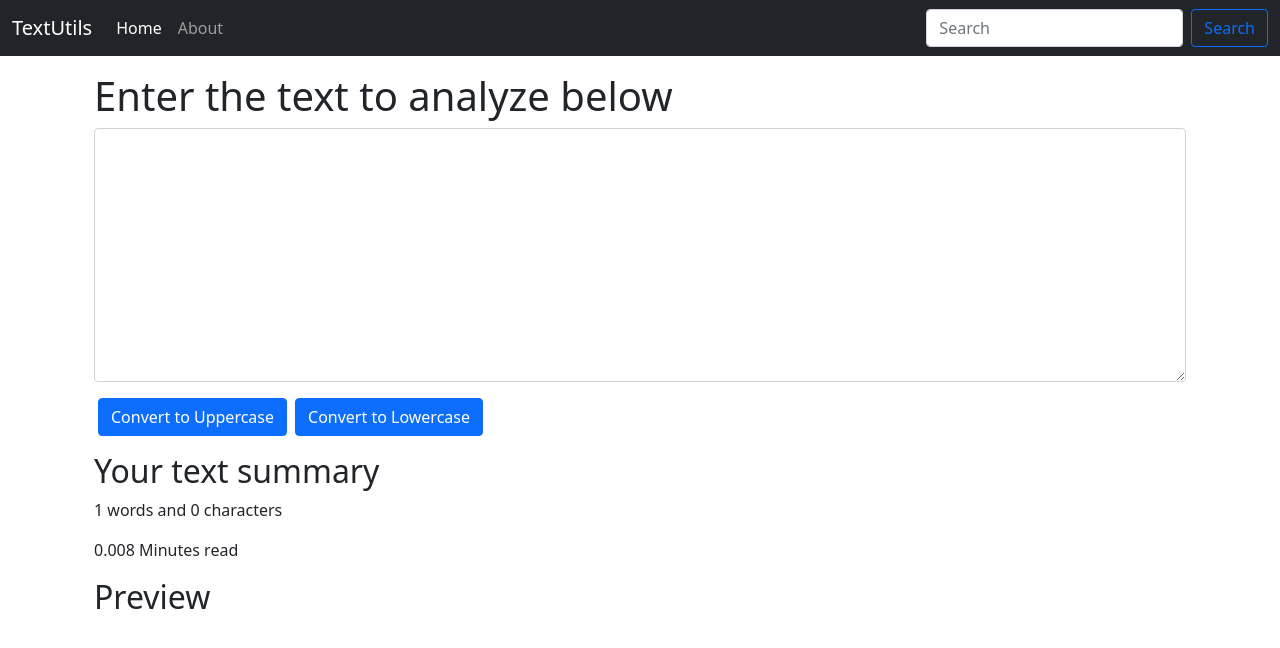
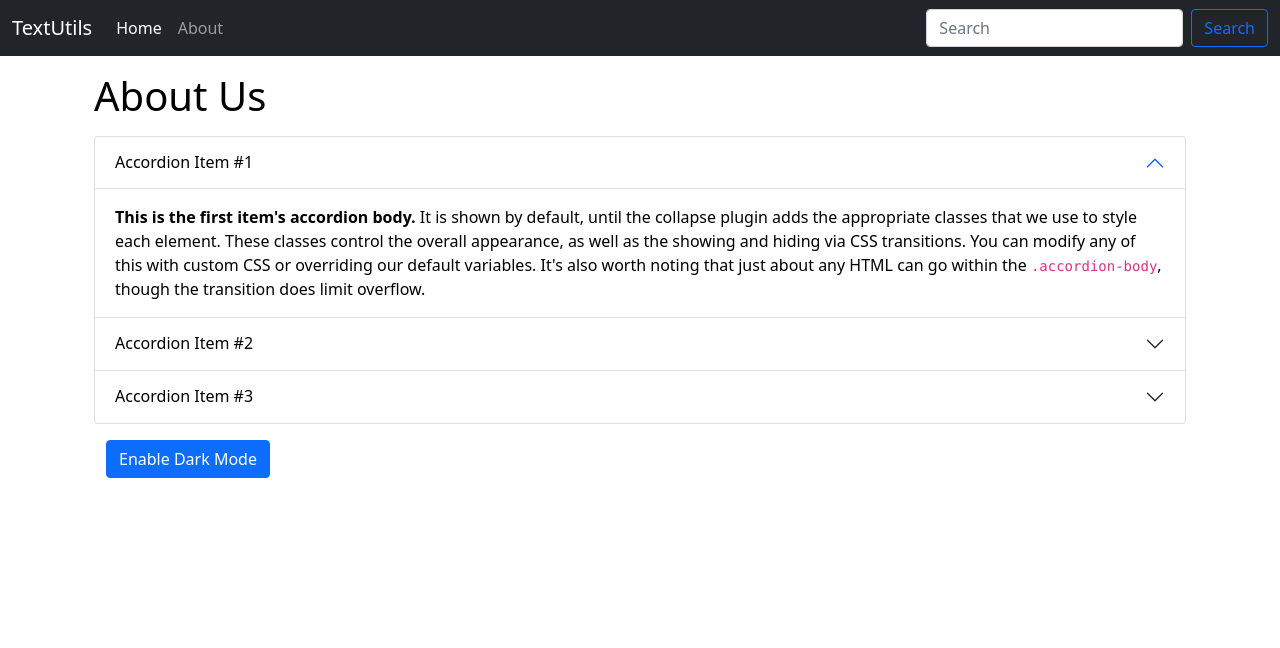
Before and after one commit to Chintan87/Complete-React-Course-in-Hindi, a React (Vite) app: page / in a window 1280 px wide. Shown: the top 648 px of the page. Built offline with nearby package versions, Linux system fonts and the light colour scheme.

Commit message:
Creating Enable Dark Mode Button Using useState Hook

```diff
--- a/src/App.jsx
+++ b/src/App.jsx
@@ -1,6 +1,7 @@
 import "./App.css";
+import About from "./components/About";
 import Navbar from "./components/Navbar";
-import TextForm from "./components/TextForm";
+// import TextForm from "./components/TextForm";
 
 function App() {
   return (
@@ -9,7 +10,8 @@
       {/* </Navbar> */}
       <Navbar title="TextUtils" />
       <div className="container my-3">
-        <TextForm heading="Enter the text to analyze below" />
+        {/* <TextForm heading="Enter the text to analyze below" /> */}
+        <About />
       </div>
     </>
   );
--- /dev/null
+++ b/src/components/About.jsx
@@ -0,0 +1,136 @@
+import React, { useState } from "react";
+
+export default function About() {
+  const [myStyle, setMyStyle] = useState({
+    color: "black",
+    backgroundColor: "white",
+  });
+
+  const [btntext, setBtnText] = useState("Enable Dark Mode");
+
+  const toggleStyle = () => {
+    if (myStyle.color == "black") {
+      setMyStyle({
+        color: "white",
+        backgroundColor: "black",
+        border: "1px solid white",
+      });
+      setBtnText("Enable Light Mode");
+    } else {
+      setMyStyle({
+        color: "black",
+        backgroundColor: "white",
+      });
+      setBtnText("Enable Dark Mode");
+    }
+  };
+
+  return (
+    <div className="container" style={myStyle}>
+      <h1 className="my-3">About Us</h1>
+      <div className="accordion" id="accordionExample">
+        <div className="accordion-item">
+          <h2 className="accordion-header" id="headingOne">
+            <button
+              className="accordion-button"
+              style={myStyle}
+              type="button"
+              data-bs-toggle="collapse"
+              data-bs-target="#collapseOne"
+              aria-expanded="true"
+              aria-controls="collapseOne"
+            >
+              Accordion Item #1
+            </button>
+          </h2>
+          <div
+            id="collapseOne"
+            className="accordion-collapse collapse show"
+            aria-labelledby="headingOne"
+            data-bs-parent="#accordionExample"
+          >
+            <div className="accordion-body" style={myStyle}>
+              <strong>This is the first item's accordion body.</strong> It is
+              shown by default, until the collapse plugin adds the appropriate
+              classes that we use to style each element. These classes control
+              the overall appearance, as well as the showing and hiding via CSS
+              transitions. You can modify any of this with custom CSS or
+              overriding our default variables. It's also worth noting that just
+              about any HTML can go within the <code>.accordion-body</code>,
+              though the transition does limit overflow.
+            </div>
+          </div>
+        </div>
+        <div className="accordion-item">
+          <h2 className="accordion-header" id="headingTwo">
+            <button
+              className="accordion-button collapsed"
+              style={myStyle}
+              type="button"
+              data-bs-toggle="collapse"
+              data-bs-target="#collapseTwo"
+              aria-expanded="false"
+              aria-controls="collapseTwo"
+            >
+              Accordion Item #2
+            </button>
+          </h2>
+          <div
+            id="collapseTwo"
+            className="accordion-collapse collapse"
+            aria-labelledby="headingTwo"
+            data-bs-parent="#accordionExample"
+          >
+            <div className="accordion-body" style={myStyle}>
+              <strong>This is the second item's accordion body.</strong> It is
+              hidden by default, until the collapse plugin adds the appropriate
+              classes that we use to style each element. These classes control
+              the overall appearance, as well as the showing and hiding via CSS
+              transitions. You can modify any of this with custom CSS or
+              overriding our default variables. It's also worth noting that just
+              about any HTML can go within the <code>.accordion-body</code>,
+              though the transition does limit overflow.
+            </div>
+          </div>
+        </div>
+        <div className="accordion-item">
+          <h2 className="accordion-header" id="headingThree">
+            <button
+              className="accordion-button collapsed"
+              style={myStyle}
+              type="button"
+              data-bs-toggle="collapse"
+              data-bs-target="#collapseThree"
+              aria-expanded="false"
+              aria-controls="collapseThree"
+            >
+              Accordion Item #3
+            </button>
+          </h2>
+          <div
+            id="collapseThree"
+            className="accordion-collapse collapse"
+            aria-labelledby="headingThree"
+            data-bs-parent="#accordionExample"
+          >
+            <div className="accordion-body" style={myStyle}>
+              <strong>This is the third item's accordion body.</strong> It is
+              hidden by default, until the collapse plugin adds the appropriate
+              classes that we use to style each element. These classes control
+              the overall appearance, as well as the showing and hiding via CSS
+              transitions. You can modify any of this with custom CSS or
+              overriding our default variables. It's also worth noting that just
+              about any HTML can go within the <code>.accordion-body</code>,
+              though the transition does limit overflow.
+            </div>
+          </div>
+        </div>
+      </div>
+      <div className="container my-3">
+        <button onClick={toggleStyle} type="button" className="btn btn-primary">
+          {btntext}
+        </button>
+      </div>
+    </div>
+  );
+}
```
